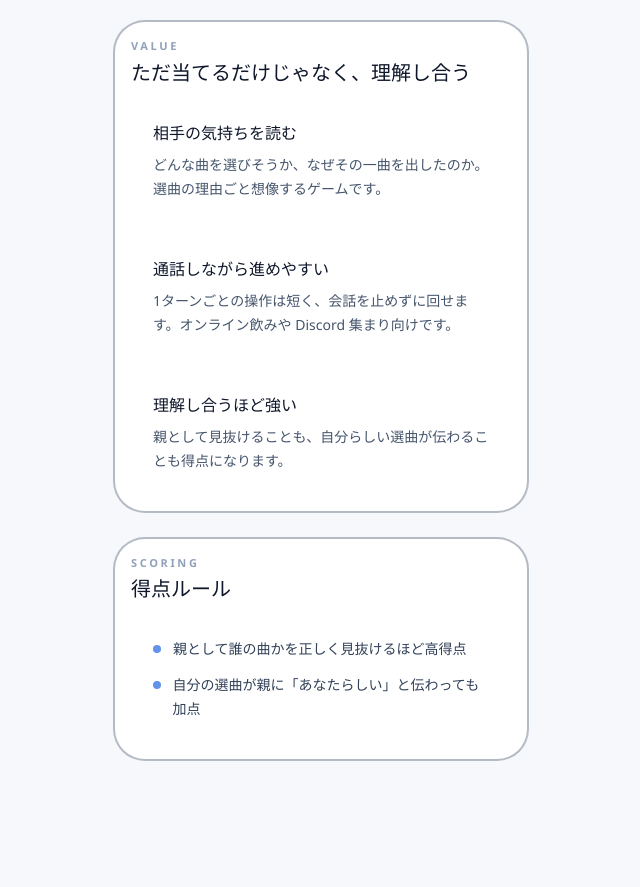
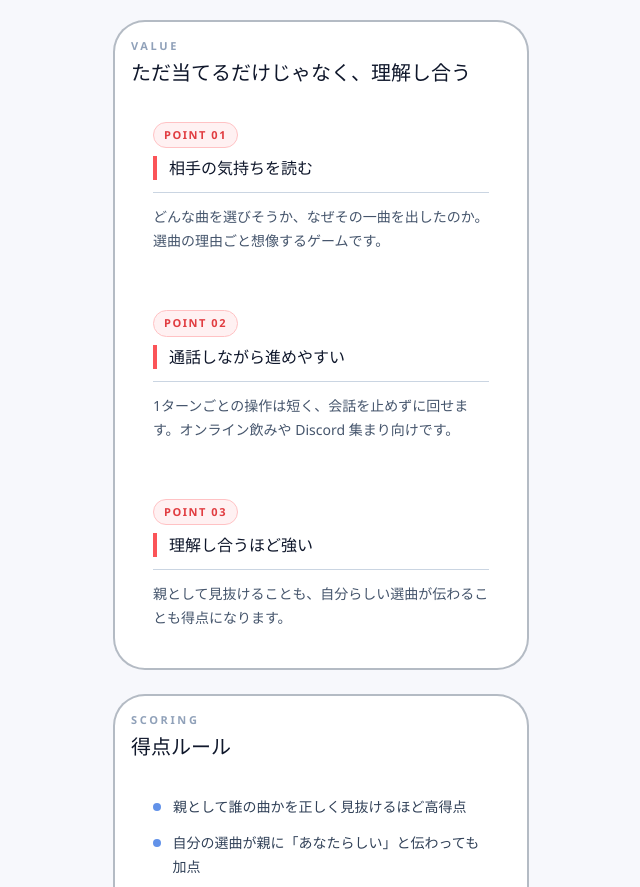
Before and after one commit to tomo527/who-s-song, a React (Vite) app: page / in a window 1280 px wide. Shown: the part 1180-2067 px from the top of the page, without its empty margins (319-959 px from the left). Built offline with nearby package versions, Linux system fonts and the light colour scheme; no server answers.

Commit message:
Refine top value cards and separate lobby panels

```diff
--- a/src/views/HomeView.tsx
+++ b/src/views/HomeView.tsx
@@ -326,10 +326,19 @@ export const HomeView: React.FC<HomeViewProps> = ({ onJoinRoom, startupError })
             <h3 className="mt-1 text-xl font-semibold text-slate-900">ただ当てるだけじゃなく、理解し合う</h3>
           </div>
           <div className="grid gap-3">
-            {valueCards.map((card) => (
+            {valueCards.map((card, index) => (
               <Card key={card.title} className="border-2 border-slate-600/40 bg-slate-100 shadow-none hover:border-slate-600/40 hover:bg-slate-100">
-                <h4 className="text-base font-semibold text-slate-900">{card.title}</h4>
-                <p className="mt-2 text-sm leading-6 text-slate-600">{card.body}</p>
+                <div className="space-y-3">
+                  <div className="space-y-2 border-b border-slate-300 pb-3">
+                    <span className="inline-flex items-center rounded-full border border-primary-200 bg-primary-50 px-2.5 py-1 text-[11px] font-semibold tracking-[0.14em] text-primary-600">
+                      {`POINT ${String(index + 1).padStart(2, '0')}`}
+                    </span>
+                    <h4 className="border-l-4 border-primary-500 pl-3 text-base font-semibold text-slate-900">
+                      {card.title}
+                    </h4>
+                  </div>
+                  <p className="text-sm leading-6 text-slate-600">{card.body}</p>
+                </div>
               </Card>
             ))}
           </div>
--- a/src/views/LobbyView.tsx
+++ b/src/views/LobbyView.tsx
@@ -64,8 +64,7 @@ export const LobbyView: React.FC<LobbyViewProps> = ({
 
   return (
     <Layout title="ロビー">
-      <div className="rounded-[2rem] border-2 border-slate-600/40 bg-white p-5 text-slate-900">
-        <div className="space-y-5 pb-5">
+      <div className="space-y-5 pb-10 text-slate-900">
         <Card className={flatCardClass}>
           <div className="space-y-5">
             <div className="space-y-2">
@@ -76,7 +75,7 @@ export const LobbyView: React.FC<LobbyViewProps> = ({
               </p>
             </div>
 
-            <div className="grid gap-3 sm:grid-cols-[1fr_auto] sm:items-stretch">
+            <div className="grid gap-3 sm:grid-cols-[minmax(0,1fr)_10rem] sm:items-stretch">
               <div className="rounded-[1.5rem] border-2 border-slate-400 bg-slate-50 px-4 py-4">
                 <p className="text-[11px] font-semibold uppercase tracking-[0.22em] text-slate-500">Room Code</p>
                 <p className="mt-2 text-4xl font-black tracking-[0.18em] text-slate-950">{room.roomCode}</p>
@@ -85,7 +84,7 @@ export const LobbyView: React.FC<LobbyViewProps> = ({
                 </p>
               </div>
 
-              <div className="grid grid-cols-2 gap-3 sm:w-[12rem] sm:grid-cols-1">
+              <div className="grid grid-cols-2 gap-3 sm:w-[10rem] sm:grid-cols-1">
                 <div className="rounded-[1.5rem] border-2 border-primary-400 bg-primary-50 px-4 py-4">
                   <p className="text-[11px] font-semibold uppercase tracking-[0.22em] text-primary-500">Players</p>
                   <p className="mt-2 text-2xl font-semibold text-slate-900">{participantsLabel}</p>
@@ -220,7 +219,6 @@ export const LobbyView: React.FC<LobbyViewProps> = ({
             ))}
           </div>
         </Card>
-        </div>
       </div>
     </Layout>
   );
```
